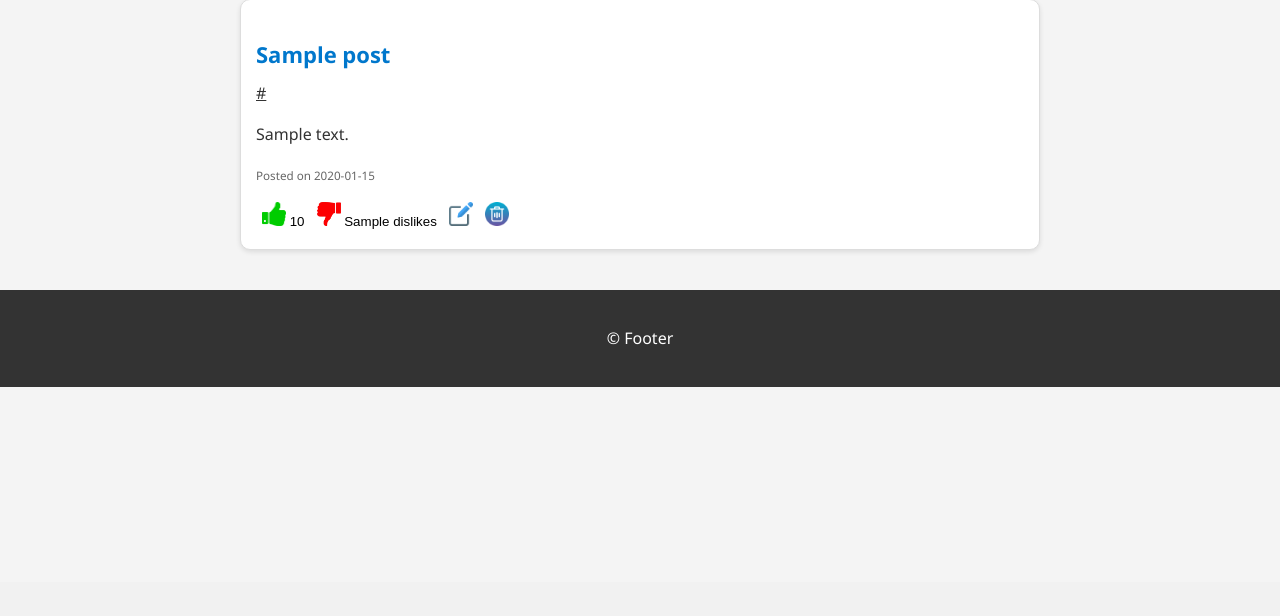
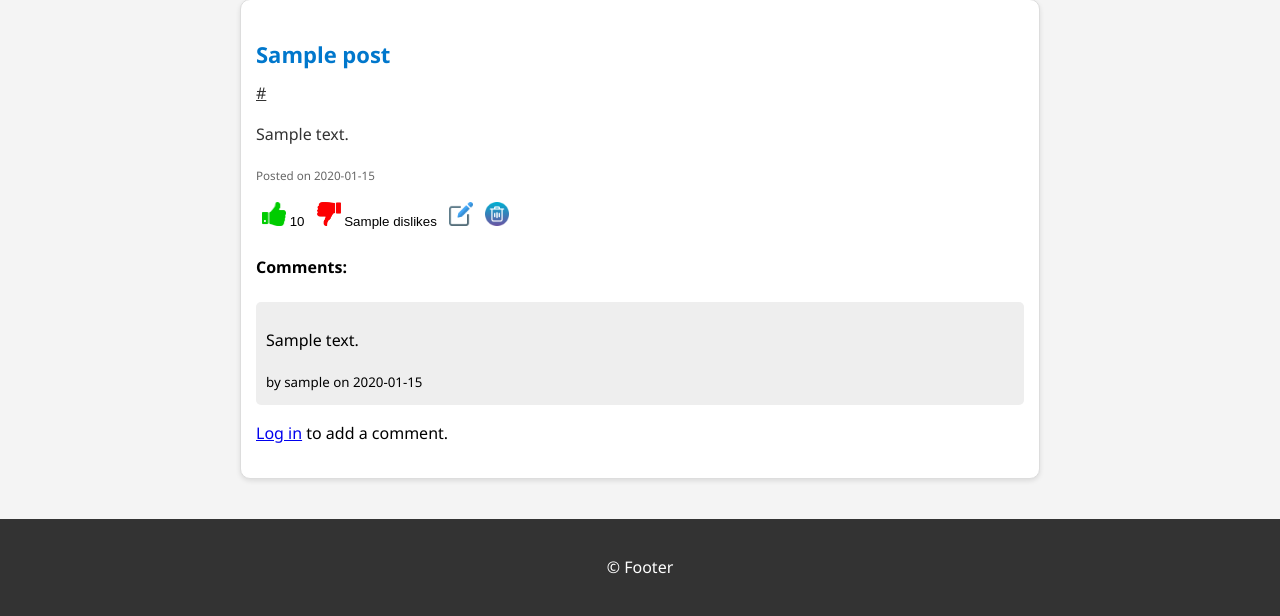
Before and after one commit to AlanCastle5/Summer-Project, a Flask app: template templates/home.html in a window 1280 px wide. Shown: the part 218-834 px from the top of the page. Before the commit the page ends 605 px from the top, so only its background shows below. Run offline with Flask 3, Linux system fonts and the light colour scheme; the template is opened without the code that fills it: most values are stand-ins (such as "Sample title", 1, 10 or a date in 2020).

Commit message:
Comments

```diff
--- a/app.py
+++ b/app.py
@@ -4,7 +4,7 @@ from urllib.parse import quote_plus, urlencode
 from flask import Flask, request, jsonify, redirect, render_template, request, redirect, url_for, session
 from flask_sqlalchemy import SQLAlchemy
 from authlib.integrations.flask_client import OAuth
-from db import Post, User, user_like_association, user_dislike_association
+from db import Post, User, user_like_association, user_dislike_association, Comment
 import secrets
 import os
 
@@ -35,7 +35,7 @@ oauth.register(
 @app.route('/')
 def home():
     db_session = Session()
-    posts = db_session.query(Post).order_by(Post.date_posted.desc()).all()
+    posts = db_session.query(Post).outerjoin(Comment).order_by(Post.date_posted.desc()).all()
     db_session.close()
     return render_template('home.html', posts=posts)
 
@@ -245,5 +245,28 @@ def has_disliked(post_id, user_id):
     db_session.close()
     return result is not None
 
+@app.route('/post/<int:post_id>/comment', methods=['POST'])
+def post_comment(post_id):
+    if 'user' not in session:
+        return redirect(url_for('login'))
+
+    db_session = Session()
+    post = db_session.query(Post).get_or_404(post_id)
+    comment_content = request.form['comment']
+    user_id = session['user']['sub']
+    comment = Comment(content=comment_content, user_id=user_id, post_id=post_id)
+    db_session.add(comment)
+    db_session.commit()
+    db_session.close()
+    return redirect(url_for('home'))
+
+@app.route('/post/<int:post_id>')
+def show_post(post_id):
+    db_session = Session()
+    post = db_session.query(Post).get_or_404(post_id)
+    comments = db_session.query(Comment).filter_by(post_id=post_id).all()
+    db_session.close()
+    return render_template('post.html', post=post, comments=comments)
+
 if __name__ ==  '__main__':
 	app.run(debug=True)
--- a/requirements.txt
+++ b/requirements.txt
@@ -1,2 +1,3 @@
 Flask==3.0.2
 Flask-SQLAlchemy==3.1.1
+Authlib==1.3.0
--- a/templates/home.html
+++ b/templates/home.html
@@ -84,6 +84,15 @@
             height: 24px;
             cursor: pointer;
         }
+        .comments {
+            margin-top: 20px;
+        }
+        .comment {
+            margin-top: 10px;
+            background-color: #eee;
+            padding: 10px;
+            border-radius: 5px;
+        }
         footer {
             text-align: center;
             padding: 20px 0;
@@ -145,6 +154,24 @@
                         </button>
                     </form>
                 </div>
+                <!-- Comments -->
+                <div class="comments">
+                    <h4>Comments:</h4>
+                    {% for comment in post.comments %}
+                    <div class="comment">
+                        <p>{{ comment.content }}</p>
+                        <small>by {{ comment.user.username }} on {{ comment.date_posted.strftime('%Y-%m-%d') }}</small>
+                    </div>
+                    {% endfor %}
+                    {% if 'user' in session %}
+                    <form action="{{ url_for('post_comment', post_id=post.id) }}" method="POST">
+                        <textarea name="comment" rows="2" required></textarea>
+                        <button type="submit">Add Comment</button>
+                    </form>
+                    {% else %}
+                    <p><a href="{{ url_for('login') }}">Log in</a> to add a comment.</p>
+                    {% endif %}
+                </div>
             </div>
             {% endfor %}
         </section>
```
Also changed, not shown: db.py (+14 -0 lines).
